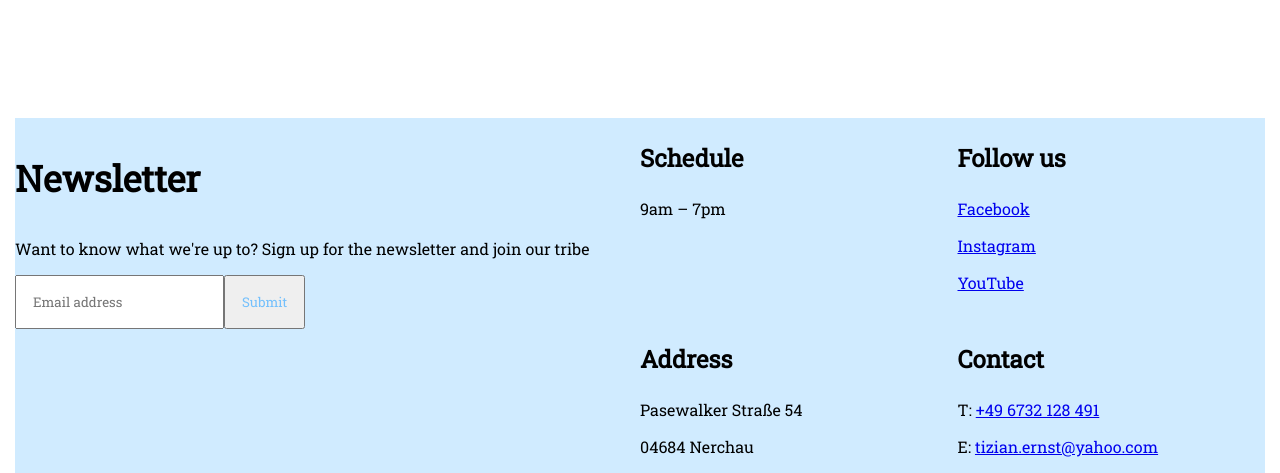
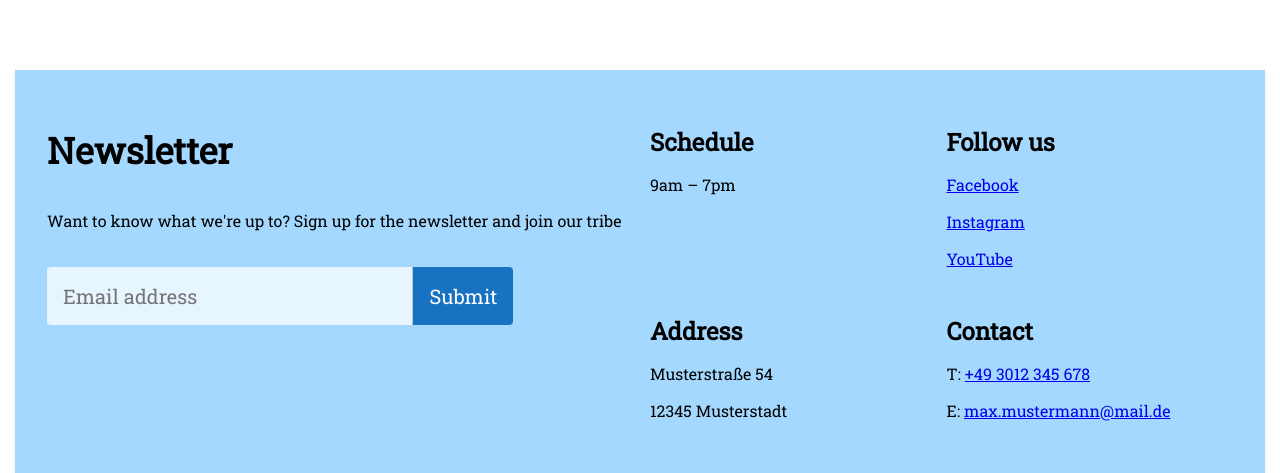
Before and after one commit to lenguyenhcm325/frontend-toycars, a React (Vite) app: page / in a window 1280 px wide. Shown: the part 327-800 px from the top of the page. Built offline with nearby package versions, Linux system fonts and the light colour scheme; no server answers.

Commit message:
update frontend footer

```diff
--- a/src/components/cta-email-box/cta-email-box.component.jsx
+++ b/src/components/cta-email-box/cta-email-box.component.jsx
@@ -5,10 +5,8 @@ import { EmailInputField, EmailSubmitButton, CTAEmailBoxContainer } from "./cta-
 const CTAEmailBox = () => {
 return(    <CTAEmailBoxContainer>
     <form>
-    <EmailInputField placeholder="Email address" type="text"/>
-    <EmailSubmitButton type="submit">Submit</EmailSubmitButton>
-
-
+        <EmailInputField placeholder="Email address" type="text"/>
+        <EmailSubmitButton type="submit">Submit</EmailSubmitButton>
     </form>
 
 </CTAEmailBoxContainer>)
--- a/src/components/cta-email-box/cta-email-box.styles.jsx
+++ b/src/components/cta-email-box/cta-email-box.styles.jsx
@@ -2,22 +2,62 @@ import { styled } from "styled-components";
 
 
 export const CTAEmailBoxContainer = styled.div`
+    // display: flex;
+    // align-items: center;
     display: flex;
     align-items: center;
-`
+    // background-color: #e7f5ff;
+    border-radius: 4px;
+    & form {
+        width: 80%;
+        display: flex;
+        border-radius: 4px;
+        overflow: hidden;
+
+    }
+`;
+
 
 export const EmailInputField = styled.input`
+    font-size: 20px;
+    // padding: 16px;
+    // color: #e7f5ff;
+    // box-sizing: content-box;
+    flex: 1;
     padding: 16px;
-    color: #e7f5ff;
-    box-sizing: content-box;
+    border: none;
+    outline: none;
+    color: #333;
+    background-color: #e7f5ff;
+    border-right: 1px solid #b0c4de;
 
+    ::placeholder {
+        color: #7a8b9c;
+    }
+
+    &:focus {
+        border-color: #74c0fc;
+    }
 
 `
 
 export const EmailSubmitButton = styled.button`
+    // padding: 16px;
+    // color: #74c0fc;
+    // box-sizing: content-box;
+    font-size: 20px;
     padding: 16px;
-    color: #74c0fc;
-    box-sizing: content-box;
+    color: white;
+    background-color: #1971c2;
+    border: none;
+    cursor: pointer;
+    transition: background-color 0.3s;
 
+    &:hover {
+        background-color: #569cd6;
+    }
 
+    &:active {
+        background-color: #3f7ebd;
+    }
 `
--- a/src/components/cta/cta.component.jsx
+++ b/src/components/cta/cta.component.jsx
@@ -1,14 +1,15 @@
 import React from "react";
 import CTAEmailBox from "../cta-email-box/cta-email-box.component";
+import { CTAContainer } from "./cta.styles";
 import { FooterSectionHeader } from "../../routes/footer/footer.styles";
 const CTA = () => {
     return(
-        <div>
+        <CTAContainer>
             <FooterSectionHeader fontSize={36}>Newsletter</FooterSectionHeader>
             <p>Want to know what we're up to? Sign up for the newsletter and join our tribe</p>
             <CTAEmailBox/>
 
-        </div>
+        </CTAContainer>
 
     )
 }
--- a/src/components/cta/cta.styles.jsx
+++ b/src/components/cta/cta.styles.jsx
@@ -1 +1,8 @@
 import styled from "styled-components";
+
+export const CTAContainer = styled.div`
+
+    display: flex;
+    flex-direction: column;
+    gap: 20px;
+`
--- a/src/components/footer-info-box/footer-info-box.component.jsx
+++ b/src/components/footer-info-box/footer-info-box.component.jsx
@@ -21,23 +21,19 @@ return (
 
         <div>
             <FooterSectionHeader>Address</FooterSectionHeader>
-            <p>Pasewalker Straße 54</p>
-            <p>04684 Nerchau</p>
+            <p>Musterstraße 54</p>
+            <p>12345 Musterstadt</p>
 
 
         </div>
         <div>
             <FooterSectionHeader>Contact</FooterSectionHeader>
-            <p>T: <a href="/">+49 6732 128 491</a></p>
-            <p>E: <a href="/">tizian.ernst@yahoo.com</a></p>
+            <p>T: <a href="/">+49 3012 345 678</a></p>
+            <p>E: <a href="/">max.mustermann@mail.de</a></p>
 
         </div>
 
     </FooterInfoBoxContainer>
-
-
-)
-
+    )
 }
-
 export default FooterInfoBox;
--- a/src/components/sign-in-with-email/sign-in-with-email.styles.jsx
+++ b/src/components/sign-in-with-email/sign-in-with-email.styles.jsx
@@ -15,7 +15,7 @@ export const SignInWithEmailContainer = styled.div`
 }
 
 & .form-div {
-    width: 320px;
+    width: 340px;
     display: flex;
     flex-direction: column;
     gap: 8px;
--- a/src/components/sign-up-with-email/sign-up-with-email.styles.jsx
+++ b/src/components/sign-up-with-email/sign-up-with-email.styles.jsx
@@ -4,7 +4,7 @@ export const SignUpWithEmailContainer = styled.div`
 
 
 & .form-div {
-    width: 320px;
+    width: 340px;
     display: flex;
     flex-direction: column;
     gap: 8px;
--- a/src/routes/footer/footer.component.jsx
+++ b/src/routes/footer/footer.component.jsx
@@ -7,14 +7,8 @@ const Footer = () => {
         <FooterContainer>
             <CTA/>
             <FooterInfoBox/>
-
         </FooterContainer>
-
-
     )
-
-
-
 }
 
 
--- a/src/routes/footer/footer.styles.jsx
+++ b/src/routes/footer/footer.styles.jsx
@@ -3,11 +3,16 @@ import { styled } from "styled-components";
 
 export const FooterContainer = styled.div`
     display: grid;
+    gap: 20px;
     grid-template-columns: repeat(2, 1fr);
-    background-color: #d0ebff;
-
+    background-color: #a5d8ff;
+    padding: 36px 32px;
+    box-shadow: 0 2px 4px rgba(0, 0, 0, 0.1);
 `
 export const FooterSectionHeader = styled.p`
     font-weight: 700;
+    margin: 0;
+    padding: 0;
+    margin-top: 20px;
     font-size: ${(props) => props.fontSize || 24}px;
 `
--- a/src/routes/navigation/navigation.styles.jsx
+++ b/src/routes/navigation/navigation.styles.jsx
@@ -32,6 +32,7 @@ export const LogoContainer = styled.div`
     // display: flex;
     width: 12%;
     // justify-content: center;
+
 `
 
 export const IconsContainer = styled.div`
@@ -51,4 +52,5 @@ export const CarLogo = styled(CarLogoSVG)`
     width: 64px;
     height: 64px;
     cursor: pointer;
+
 `
```
